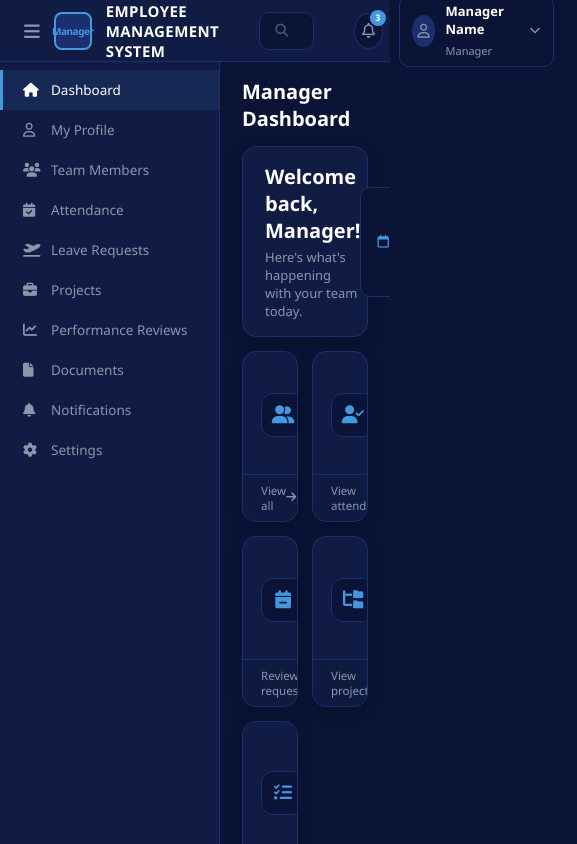
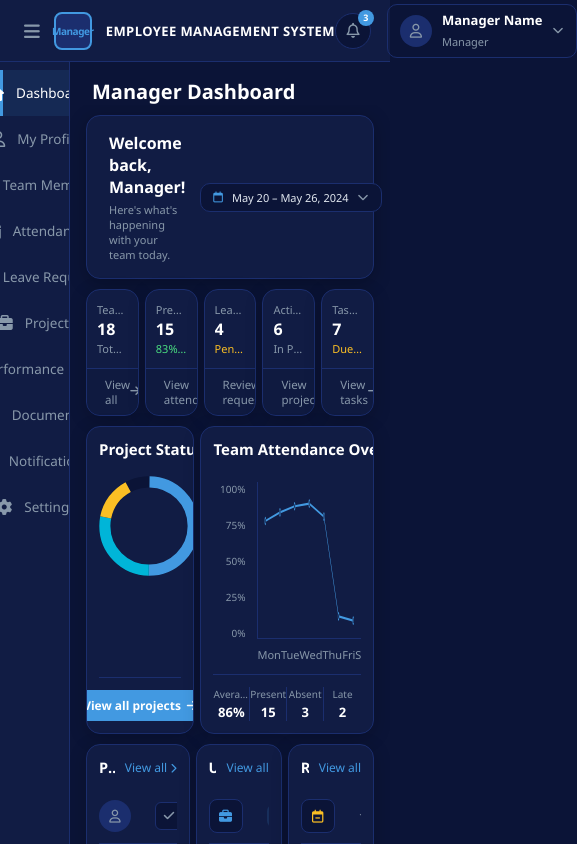
Before and after one commit to shinto123123/ems-manager, a plain HTML site: page manager/index.html in a window 390 px wide. Shown: the whole page, 577 px wide, since content can reach past the window. Drawn offline with Linux system fonts and the light colour scheme.

Commit message:
Add files via upload

```diff
--- a/manager/index.html
+++ b/manager/index.html
@@ -6,6 +6,7 @@
 <title>Manager Dashboard</title>
 <link rel="stylesheet" href="https://cdnjs.cloudflare.com/ajax/libs/font-awesome/6.5.1/css/all.min.css">
 <style>
+
 *{margin:0;padding:0;box-sizing:border-box;font-family:'Segoe UI',sans-serif;}
 
 body{background:#0b1437;display:flex;flex-direction:column;height:100vh;overflow:hidden;}
@@ -14,21 +15,21 @@ body{background:#0b1437;display:flex;flex-direction:column;height:100vh;overflow
 .navbar{height:62px;background:#111c44;border-bottom:1px solid #1b2e6e;display:flex;align-items:center;justify-content:space-between;padding:0 24px;flex-shrink:0;z-index:100;}
 .navbar-left{display:flex;align-items:center;gap:14px;}
 .hamburger{font-size:18px;color:#8898aa;cursor:pointer;}
-.navbar-logo{width:38px;height:38px;background:#1b2e6e;border:2px solid #4299e1;border-radius:8px;display:flex;align-items:center;justify-content:center;font-size:10px;font-weight:700;color:#4299e1;letter-spacing:-.5px;}
-.navbar-title{font-size:15px;font-weight:700;color:#fff;letter-spacing:.4px;}
-.navbar-center{flex:1;display:flex;justify-content:center;padding:0 40px;}
+.navbar-logo{width:38px;height:38px;background:#1b2e6e;border:2px solid #4299e1;border-radius:8px;display:flex;align-items:center;justify-content:center;font-size:10px;font-weight:700;color:#4299e1;letter-spacing:-.5px;flex-shrink:0;}
+.navbar-title{font-size:15px;font-weight:700;color:#fff;letter-spacing:.4px;white-space:nowrap;}
+.navbar-center{flex:1;display:flex;justify-content:center;padding:0 20px;}
 .nav-search{width:100%;max-width:440px;background:#0b1437;border:1px solid #1b2e6e;border-radius:10px;padding:9px 15px;display:flex;align-items:center;gap:10px;}
 .nav-search i{color:#4a5568;font-size:13px;}
 .nav-search input{border:none;outline:none;background:none;width:100%;color:#e2e8f0;font-size:13px;}
 .nav-search input::placeholder{color:#4a5568;}
 .navbar-right{display:flex;align-items:center;gap:16px;}
-.nav-icon-btn{position:relative;width:36px;height:36px;background:#0b1437;border:1px solid #1b2e6e;border-radius:50%;display:flex;align-items:center;justify-content:center;cursor:pointer;color:#8898aa;font-size:15px;transition:.2s;}
+.nav-icon-btn{position:relative;width:36px;height:36px;background:#0b1437;border:1px solid #1b2e6e;border-radius:50%;display:flex;align-items:center;justify-content:center;cursor:pointer;color:#8898aa;font-size:15px;transition:.2s;flex-shrink:0;}
 .nav-icon-btn:hover{border-color:#4299e1;color:#4299e1;}
 .nav-icon-btn .badge{position:absolute;top:-4px;right:-4px;background:#4299e1;color:#fff;font-size:9px;font-weight:700;width:16px;height:16px;border-radius:50%;display:flex;align-items:center;justify-content:center;}
-.nav-profile{display:flex;align-items:center;gap:10px;cursor:pointer;padding:6px 12px;border-radius:10px;border:1px solid #1b2e6e;transition:.2s;}
+.nav-profile{display:flex;align-items:center;gap:10px;cursor:pointer;padding:6px 12px;border-radius:10px;border:1px solid #1b2e6e;transition:.2s;flex-shrink:0;}
 .nav-profile:hover{border-color:#4299e1;}
-.nav-profile-avatar{width:32px;height:32px;border-radius:50%;background:#1b2e6e;display:flex;align-items:center;justify-content:center;color:#8898aa;font-size:14px;}
-.nav-profile-info h4{font-size:13px;font-weight:600;color:#fff;}
+.nav-profile-avatar{width:32px;height:32px;border-radius:50%;background:#1b2e6e;display:flex;align-items:center;justify-content:center;color:#8898aa;font-size:14px;flex-shrink:0;}
+.nav-profile-info h4{font-size:13px;font-weight:600;color:#fff;white-space:nowrap;}
 .nav-profile-info small{font-size:11px;color:#8898aa;}
 .nav-profile .fa-chevron-down{font-size:11px;color:#8898aa;}
 
@@ -36,9 +37,9 @@ body{background:#0b1437;display:flex;flex-direction:column;height:100vh;overflow
 .body-wrap{display:flex;flex:1;overflow:hidden;}
 
 /* ── SIDEBAR ── */
-.sidebar{width:220px;height:100%;background:#111c44;border-right:1px solid #1b2e6e;overflow-y:auto;flex-shrink:0;display:flex;flex-direction:column;justify-content:space-between;}
+.sidebar{width:220px;height:100%;background:#111c44;border-right:1px solid #1b2e6e;overflow-y:auto;flex-shrink:0;display:flex;flex-direction:column;justify-content:space-between;transition: width 0.2s;}
 .sidebar ul{list-style:none;padding:8px 0;}
-.sidebar ul li a{display:flex;align-items:center;gap:12px;padding:11px 20px;color:#8898aa;font-size:13.5px;text-decoration:none;transition:.2s;border-left:3px solid transparent;}
+.sidebar ul li a{display:flex;align-items:center;gap:12px;padding:11px 20px;color:#8898aa;font-size:13.5px;text-decoration:none;transition:.2s;border-left:3px solid transparent;white-space:nowrap;}
 .sidebar ul li a:hover,.sidebar ul li.active a{background:rgba(66,153,225,.1);color:#fff;border-left-color:#4299e1;}
 .sidebar ul li a i{width:16px;font-size:14px;}
 
@@ -53,33 +54,34 @@ body{background:#0b1437;display:flex;flex-direction:column;height:100vh;overflow
 .content::-webkit-scrollbar-thumb{background:#1b2e6e;border-radius:20px;}
 
 /* ── WELCOME ── */
-.welcome{background:#111c44;padding:16px 22px;border-radius:14px;border:1px solid #1b2e6e;display:flex;align-items:center;justify-content:space-between;box-shadow:0 4px 18px rgba(0,0,0,.25);}
+.welcome{background:#111c44;padding:16px 22px;border-radius:14px;border:1px solid #1b2e6e;display:flex;align-items:center;justify-content:space-between;box-shadow:0 4px 18px rgba(0,0,0,.25);gap:15px;}
 .welcome-left h1{font-size:20px;font-weight:700;color:#fff;}
 .welcome-left p{color:#8898aa;margin-top:4px;font-size:13px;}
-.date-box{display:flex;align-items:center;gap:9px;background:#0b1437;border:1px solid #1b2e6e;border-radius:10px;padding:9px 16px;color:#e2e8f0;font-size:13px;cursor:pointer;}
+.date-box{display:flex;align-items:center;gap:9px;background:#0b1437;border:1px solid #1b2e6e;border-radius:10px;padding:9px 16px;color:#e2e8f0;font-size:13px;cursor:pointer;white-space:nowrap;flex-shrink:0;}
 .date-box i:first-child{color:#4299e1;}
 .date-box .fa-chevron-down{color:#8898aa;font-size:11px;}
 
-/* ── KPI CARDS (5 Columns) ── */
-.kpi-grid{display:grid;grid-template-columns:repeat(5,1fr);gap:14px;}
+/* ── KPI CARDS ── */
+.kpi-grid{display:grid;grid-template-columns:repeat(5, 1fr);gap:14px;}
 .kpi-card{background:#111c44;border:1px solid #1b2e6e;border-radius:14px;display:flex;flex-direction:column;justify-content:space-between;box-shadow:0 4px 18px rgba(0,0,0,.2);transition:.25s;overflow:hidden;}
 .kpi-card:hover{transform:translateY(-3px);border-color:#4299e1;box-shadow:0 8px 24px rgba(66,153,225,.15);}
-.kpi-main{padding:16px 18px 12px;display:flex;align-items:center;gap:14px;}
+.kpi-main{padding:16px 18px 12px;display:flex;align-items:center;gap:14px;overflow:hidden;}
 .kpi-icon{width:44px;height:44px;border-radius:12px;background:#0b1437;border:1px solid #1b2e6e;display:flex;align-items:center;justify-content:center;font-size:18px;color:#4299e1;flex-shrink:0;}
-.kpi-info p{font-size:12px;color:#8898aa;margin-bottom:4px;}
+.kpi-info{overflow:hidden;}
+.kpi-info p{font-size:12px;color:#8898aa;margin-bottom:4px;white-space:nowrap;overflow:hidden;text-overflow:ellipsis;}
 .kpi-info h2{font-size:22px;font-weight:700;color:#fff;line-height:1;}
-.kpi-info small{font-size:11px;color:#8898aa;margin-top:4px;display:block;}
+.kpi-info small{font-size:11px;color:#8898aa;margin-top:4px;display:block;white-space:nowrap;overflow:hidden;text-overflow:ellipsis;}
 .kpi-action-link{border-top:1px solid #1b2e6e;background:rgba(11,20,55,0.3);padding:8px 18px;display:flex;align-items:center;justify-content:space-between;color:#8898aa;font-size:11.5px;text-decoration:none;transition:.2s;}
 .kpi-card:hover .kpi-action-link{color:#4299e1;background:rgba(66,153,225,0.05);}
 
-/* ── MIDDLE GRID (Project Status + Pending Leaves) ── */
-.middle{display:grid;grid-template-columns:1fr 1fr;gap:14px;} /* Changed from 1.6fr 1fr to 1fr 1fr */
-.chart-card{background:#111c44;border:1px solid #1b2e6e;border-radius:14px;padding:18px;box-shadow:0 4px 18px rgba(0,0,0,.2);transition:.25s;}
+/* ── MIDDLE GRID ── */
+.middle{display:grid;grid-template-columns:1fr 1.6fr;gap:14px;}
+.chart-card{background:#111c44;border:1px solid #1b2e6e;border-radius:14px;padding:18px;box-shadow:0 4px 18px rgba(0,0,0,.2);transition:.25s;overflow:hidden;}
 .chart-card:hover{border-color:#4299e1;}
-.card-header{display:flex;justify-content:space-between;align-items:flex-start;margin-bottom:14px;}
-.card-header-left h3{font-size:15px;font-weight:600;color:#fff;margin-bottom:3px;}
+.card-header{display:flex;justify-content:space-between;align-items:flex-start;margin-bottom:14px;gap:10px;}
+.card-header-left h3{font-size:15px;font-weight:600;color:#fff;margin-bottom:3px;white-space:nowrap;}
 .card-header-left span{font-size:12px;color:#8898aa;}
-.select-wrapper{position:relative;display:inline-block;}
+.select-wrapper{position:relative;display:inline-block;flex-shrink:0;}
 .select-wrapper select{background:#0b1437;border:1px solid #1b2e6e;color:#e2e8f0;padding:6px 28px 6px 12px;border-radius:8px;font-size:11.5px;appearance:none;outline:none;cursor:pointer;}
 .select-wrapper i{position:absolute;right:10px;top:50%;transform:translateY(-50%);color:#8898aa;font-size:10px;pointer-events:none;}
 
@@ -87,7 +89,7 @@ body{background:#0b1437;display:flex;flex-direction:column;height:100vh;overflow
 .line-chart-wrap{position:relative;height:180px;display:flex;gap:12px;}
 .lc-y-axis{display:flex;flex-direction:column;justify-content:space-between;align-items:flex-end;padding-bottom:22px;min-width:32px;}
 .lc-y-axis span{font-size:10px;color:#8898aa;}
-.lc-area{flex:1;position:relative;display:flex;flex-direction:column;}
+.lc-area{flex:1;position:relative;display:flex;flex-direction:column;overflow:hidden;}
 .lc-svg-wrap{flex:1;border-left:1px solid #1b2e6e;border-bottom:1px solid #1b2e6e;position:relative;overflow:hidden;}
 .lc-svg-wrap svg{width:100%;height:100%;position:absolute;top:0;left:0;}
 .lc-x-labels{display:grid;grid-template-columns:repeat(7,1fr);margin-top:8px;}
@@ -95,9 +97,9 @@ body{background:#0b1437;display:flex;flex-direction:column;height:100vh;overflow
 
 /* Summary Bar under graph */
 .graph-summary{border-top:1px solid #1b2e6e;margin-top:12px;padding-top:12px;display:grid;grid-template-columns:repeat(4,1fr);text-align:center;}
-.summary-item{border-right:1px solid #1b2e6e;}
+.summary-item{border-right:1px solid #1b2e6e;overflow:hidden;}
 .summary-item:last-child{border-right:none;}
-.summary-item p{font-size:11px;color:#8898aa;margin-bottom:2px;}
+.summary-item p{font-size:11px;color:#8898aa;margin-bottom:2px;white-space:nowrap;overflow:hidden;text-overflow:ellipsis;}
 .summary-item h4{font-size:15px;font-weight:700;color:#fff;}
 
 /* Donut Styles */
@@ -105,35 +107,35 @@ body{background:#0b1437;display:flex;flex-direction:column;height:100vh;overflow
 .donut-svg-wrap{position:relative;flex-shrink:0;width:130px;height:130px;}
 .donut-svg-wrap svg{width:130px;height:130px;}
 .donut-center{position:absolute;top:50%;left:50%;transform:translate(-50%,-50%);text-align:center;}
-.donut-legend{flex:1;display:flex;flex-direction:column;gap:8px;}
+.donut-legend{flex:1;display:flex;flex-direction:column;gap:8px;overflow:hidden;}
 .leg-row{display:flex;align-items:center;gap:10px;}
 .leg-dot{width:10px;height:10px;border-radius:50%;flex-shrink:0;}
-.leg-label{flex:1;font-size:12.5px;color:#cbd5e1;}
+.leg-label{flex:1;font-size:12.5px;color:#cbd5e1;white-space:nowrap;overflow:hidden;text-overflow:ellipsis;}
 .leg-val{font-size:12.5px;font-weight:600;color:#fff;}
 .card-action-footer{border-top:1px solid #1b2e6e;margin-top:14px;padding-top:12px;display:flex;justify-content:center;}
-.view-btn{background:#4299e1;color:#fff;border:none;padding:7px 16px;border-radius:8px;cursor:pointer;font-size:12px;font-weight:600;transition:.2s;display:flex;align-items:center;gap:6px;}
+.view-btn{background:#4299e1;color:#fff;border:none;padding:7px 16px;border-radius:8px;cursor:pointer;font-size:12px;font-weight:600;transition:.2s;display:flex;align-items:center;gap:6px;white-space:nowrap;}
 .view-btn:hover{background:#2b7fd1;}
 
-/* ── BOTTOM GRID (Attendance + Deadlines + Notifications) ── */
-.bottom{display:grid;grid-template-columns:1.6fr 1fr 1fr;gap:14px;}
-.panel{background:#111c44;border:1px solid #1b2e6e;border-radius:14px;padding:16px;box-shadow:0 4px 18px rgba(0,0,0,.2);transition:.25s;display:flex;flex-direction:column;}
+/* ── BOTTOM GRID ── */
+.bottom{display:grid;grid-template-columns:1.2fr 1fr 1fr;gap:14px;}
+.panel{background:#111c44;border:1px solid #1b2e6e;border-radius:14px;padding:16px;box-shadow:0 4px 18px rgba(0,0,0,.2);transition:.25s;display:flex;flex-direction:column;overflow:hidden;}
 .panel:hover{border-color:#4299e1;}
-.panel-header{display:flex;justify-content:space-between;align-items:center;margin-bottom:12px;}
-.panel-header h3{font-size:14.5px;font-weight:600;color:#fff;}
-.text-link{color:#4299e1;font-size:12px;text-decoration:none;}
+.panel-header{display:flex;justify-content:space-between;align-items:center;margin-bottom:12px;gap:10px;}
+.panel-header h3{font-size:14.5px;font-weight:600;color:#fff;white-space:nowrap;overflow:hidden;text-overflow:ellipsis;}
+.text-link{color:#4299e1;font-size:12px;text-decoration:none;white-space:nowrap;flex-shrink:0;}
 .text-link:hover{text-decoration:underline;}
 .panel-list{display:flex;flex-direction:column;gap:1px;flex:1;}
 
 /* Row Layouts inside Lists */
-.list-row{display:flex;align-items:center;gap:12px;padding:10px 0;border-bottom:1px solid #1b2e6e;transition:.2s;}
+.list-row{display:flex;align-items:center;gap:12px;padding:10px 0;border-bottom:1px solid #1b2e6e;transition:.2s;overflow:hidden;}
 .list-row:last-child{border-bottom:none;}
 
 /* Pending Leaves Styles */
-.user-avatar{width:32px;height:32px;border-radius:50%;background:#1b2e6e;display:flex;align-items:center;justify-content:center;color:#8898aa;font-size:13px;}
-.user-info{flex:1;}
-.user-info h4{font-size:13px;font-weight:600;color:#fff;}
-.user-info p{font-size:11px;color:#8898aa;margin-top:1px;}
-.action-btns{display:flex;gap:6px;}
+.user-avatar{width:32px;height:32px;border-radius:50%;background:#1b2e6e;display:flex;align-items:center;justify-content:center;color:#8898aa;font-size:13px;flex-shrink:0;}
+.user-info{flex:1;overflow:hidden;}
+.user-info h4{font-size:13px;font-weight:600;color:#fff;white-space:nowrap;overflow:hidden;text-overflow:ellipsis;}
+.user-info p{font-size:11px;color:#8898aa;margin-top:1px;white-space:nowrap;overflow:hidden;text-overflow:ellipsis;}
+.action-btns{display:flex;gap:6px;flex-shrink:0;}
 .btn-icon{width:28px;height:28px;border-radius:6px;border:1px solid #1b2e6e;background:#0b1437;color:#8898aa;display:flex;align-items:center;justify-content:center;cursor:pointer;font-size:12px;transition:.2s;}
 .btn-icon.approve:hover{border-color:#4ade80;color:#4ade80;background:rgba(74,222,128,0.05);}
 .btn-icon.reject:hover{border-color:#f87171;color:#f87171;background:rgba(248,113,113,0.05);}
@@ -142,15 +144,54 @@ body{background:#0b1437;display:flex;flex-direction:column;height:100vh;overflow
 .row-icon{width:34px;height:34px;border-radius:8px;background:#0b1437;border:1px solid #1b2e6e;display:flex;align-items:center;justify-content:center;color:#4299e1;font-size:13px;flex-shrink:0;}
 .badge-status.progress{background:rgba(66,153,225,0.15);color:#4299e1;}
 .badge-status.hold{background:rgba(251,191,36,0.15);color:#fbbf24;}
-.badge-status{padding:4px 8px;border-radius:6px;font-size:10px;font-weight:600;}
-.time-stamp{font-size:11px;color:#8898aa;white-space:nowrap;}
+.badge-status{padding:4px 8px;border-radius:6px;font-size:10px;font-weight:600;white-space:nowrap;flex-shrink:0;}
+.time-stamp{font-size:11px;color:#8898aa;white-space:nowrap;flex-shrink:0;}
 
 /* Footer text adjustment */
-.footer-text {text-align: center; color: #4a5568; font-size: 11px; padding: 4px 0 10px;}
+.footer-text {text-align: center; color: #4a5568; font-size: 11px; padding: 14px 0 10px;}
 
-@media(max-width:1400px){.kpi-grid{grid-template-columns:repeat(3,1fr);}.middle{grid-template-columns:1fr;}.bottom{grid-template-columns:1fr;}}
-@media(max-width:850px){.kpi-grid{grid-template-columns:repeat(2,1fr);}}
+/* ── FLUID SCALING MEDIA QUERIES (Prevents elements from stacking vertically) ── */
+@media (max-width: 1450px) {
+  /* Keep column layouts intact, shrink text and spacing components uniformly */
+  .kpi-grid, .middle, .bottom { gap: 10px; }
+  .content { padding: 10px 16px; gap: 10px; }
+
+  .kpi-main { padding: 12px 10px; gap: 8px; }
+  .kpi-icon { width: 38px; height: 38px; font-size: 16px; }
+  .kpi-info h2 { font-size: 18px; }
+
+  .chart-card, .panel { padding: 12px; }
+  .donut-body { gap: 8px; }
+  .donut-svg-wrap { width: 100px; height: 100px; }
+  .donut-svg-wrap svg { width: 100px; height: 100px; }
+}
+
+@media (max-width: 1150px) {
+  /* Collapse sidebar size slightly to yield more breathing horizontal width for the grid charts */
+  .sidebar { width: 70px; }
+  .sidebar ul li a { padding: 14px; justify-content: center; }
+  .sidebar ul li a span { display: none; } /* Keeps dashboard text clean if hidden */
+  .sidebar ul li a i { font-size: 16px; width: auto; margin: 0; }
+  .navbar-title { font-size: 13px; }
+
+  /* Scale down base values */
+  .kpi-info h2 { font-size: 16px; }
+  .kpi-info p { font-size: 11px; }
+  .graph-summary h4 { font-size: 13px; }
+  .graph-summary p { font-size: 10px; }
+}
+
+@media (max-width: 950px) {
+  .navbar-center { display: none; } /* Remove the middle search bar block to rescue space */
+  .welcome h1 { font-size: 16px; }
+  .welcome p { font-size: 11px; }
+  .date-box { padding: 6px 12px; font-size: 11px; }
+
+  .kpi-grid, .middle, .bottom { gap: 6px; }
+  .kpi-icon { display: none; } /* Remove icons to let texts capture space safely */
+}
 </style>
+
 </head>
 <body>
 
@@ -267,7 +308,7 @@ body{background:#0b1437;display:flex;flex-direction:column;height:100vh;overflow
                   <circle cx="18" cy="18" r="15.9" fill="none" stroke="#4299e1" stroke-width="4" stroke-dasharray="50 50" stroke-dashoffset="25"/>
                   <circle cx="18" cy="18" r="15.9" fill="none" stroke="#00b5d8" stroke-width="4" stroke-dasharray="28 72" stroke-dashoffset="-25"/>
                   <circle cx="18" cy="18" r="15.9" fill="none" stroke="#fbbf24" stroke-width="4" stroke-dasharray="14 86" stroke-dashoffset="-53"/>
-                  </svg>
+                </svg>
               </div>
               <div class="donut-legend">
                 <div class="leg-row"><div class="leg-dot" style="background:#4299e1"></div><span class="leg-label">Completed</span><span class="leg-val">3</span></div>
@@ -282,51 +323,6 @@ body{background:#0b1437;display:flex;flex-direction:column;height:100vh;overflow
             <button class="view-btn"><span>View all projects</span><i class="fa-solid fa-arrow-right"></i></button>
           </div>
         </div>
-
-        <div class="panel">
-          <div class="panel-header">
-            <h3>Pending Leave Requests</h3>
-            <a href="#" class="text-link">View all <i class="fa-solid fa-chevron-right" style="font-size:10px"></i></a>
-          </div>
-          <div class="panel-list">
-            <div class="list-row">
-              <div class="user-avatar"><i class="fa-regular fa-user"></i></div>
-              <div class="user-info"><h4>Alex Johnson</h4><p>Casual Leave · May 27 – May 28, 2024</p></div>
-              <div class="action-btns">
-                <button class="btn-icon approve"><i class="fa-solid fa-check"></i></button>
-                <button class="btn-icon reject"><i class="fa-solid fa-xmark"></i></button>
-              </div>
-            </div>
-            <div class="list-row">
-              <div class="user-avatar"><i class="fa-regular fa-user"></i></div>
-              <div class="user-info"><h4>Sarah Williams</h4><p>Sick Leave · May 24, 2024</p></div>
-              <div class="action-btns">
-                <button class="btn-icon approve"><i class="fa-solid fa-check"></i></button>
-                <button class="btn-icon reject"><i class="fa-solid fa-xmark"></i></button>
-              </div>
-            </div>
-            <div class="list-row">
-              <div class="user-avatar"><i class="fa-regular fa-user"></i></div>
-              <div class="user-info"><h4>Michael Brown</h4><p>Casual Leave · May 31 – Jun 01, 2024</p></div>
-              <div class="action-btns">
-                <button class="btn-icon approve"><i class="fa-solid fa-check"></i></button>
-                <button class="btn-icon reject"><i class="fa-solid fa-xmark"></i></button>
-              </div>
-            </div>
-            <div class="list-row">
-              <div class="user-avatar"><i class="fa-regular fa-user"></i></div>
-              <div class="user-info"><h4>Emily Davis</h4><p>Earned Leave · Jun 03 – Jun 05, 2024</p></div>
-              <div class="action-btns">
-                <button class="btn-icon approve"><i class="fa-solid fa-check"></i></button>
-                <button class="btn-icon reject"><i class="fa-solid fa-xmark"></i></button>
-              </div>
-            </div>
-          </div>
-        </div>
-
-      </div>
-
-      <div class="bottom">
 
         <div class="chart-card">
           <div class="card-header">
@@ -367,6 +363,51 @@ body{background:#0b1437;display:flex;flex-direction:column;height:100vh;overflow
             <div class="summary-item"><p>Present</p><h4>15</h4></div>
             <div class="summary-item"><p>Absent</p><h4>3</h4></div>
             <div class="summary-item"><p>Late</p><h4>2</h4></div>
+          </div>
+        </div>
+
+      </div>
+
+      <div class="bottom">
+
+        <div class="panel">
+          <div class="panel-header">
+            <h3>Pending Leave Requests</h3>
+            <a href="#" class="text-link">View all <i class="fa-solid fa-chevron-right" style="font-size:10px"></i></a>
+          </div>
+          <div class="panel-list">
+            <div class="list-row">
+              <div class="user-avatar"><i class="fa-regular fa-user"></i></div>
+              <div class="user-info"><h4>Alex Johnson</h4><p>Casual Leave · May 27 – May 28, 2024</p></div>
+              <div class="action-btns">
+                <button class="btn-icon approve"><i class="fa-solid fa-check"></i></button>
+                <button class="btn-icon reject"><i class="fa-solid fa-xmark"></i></button>
+              </div>
+            </div>
+            <div class="list-row">
+              <div class="user-avatar"><i class="fa-regular fa-user"></i></div>
+              <div class="user-info"><h4>Sarah Williams</h4><p>Sick Leave · May 24, 2024</p></div>
+              <div class="action-btns">
+                <button class="btn-icon approve"><i class="fa-solid fa-check"></i></button>
+                <button class="btn-icon reject"><i class="fa-solid fa-xmark"></i></button>
+              </div>
+            </div>
+            <div class="list-row">
+              <div class="user-avatar"><i class="fa-regular fa-user"></i></div>
+              <div class="user-info"><h4>Michael Brown</h4><p>Casual Leave · May 31 – Jun 01, 2024</p></div>
+              <div class="action-btns">
+                <button class="btn-icon approve"><i class="fa-solid fa-check"></i></button>
+                <button class="btn-icon reject"><i class="fa-solid fa-xmark"></i></button>
+              </div>
+            </div>
+            <div class="list-row">
+              <div class="user-avatar"><i class="fa-regular fa-user"></i></div>
+              <div class="user-info"><h4>Emily Davis</h4><p>Earned Leave · Jun 03 – Jun 05, 2024</p></div>
+              <div class="action-btns">
+                <button class="btn-icon approve"><i class="fa-solid fa-check"></i></button>
+                <button class="btn-icon reject"><i class="fa-solid fa-xmark"></i></button>
+              </div>
+            </div>
           </div>
         </div>
 
```
